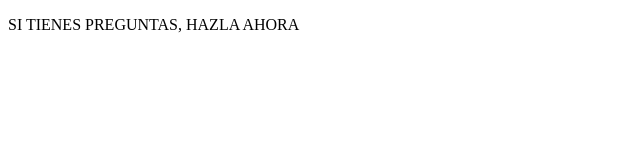
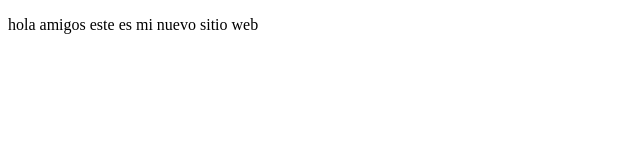
Before and after one commit to jonatanSIB/ProyectoDemo, a plain HTML site: page index.html in a window 1280 px wide. Shown: the full height of the page, 0-640 px from the left. Drawn offline with Linux system fonts and the light colour scheme.

Commit message:
first commit

```diff
--- a/index.html
+++ b/index.html
@@ -8,7 +8,7 @@
 </head>
 <body>
     <P>
-        SI TIENES PREGUNTAS, HAZLA AHORA
+        hola amigos este es mi nuevo sitio web
     </P>
 </body>
 </html>
```
